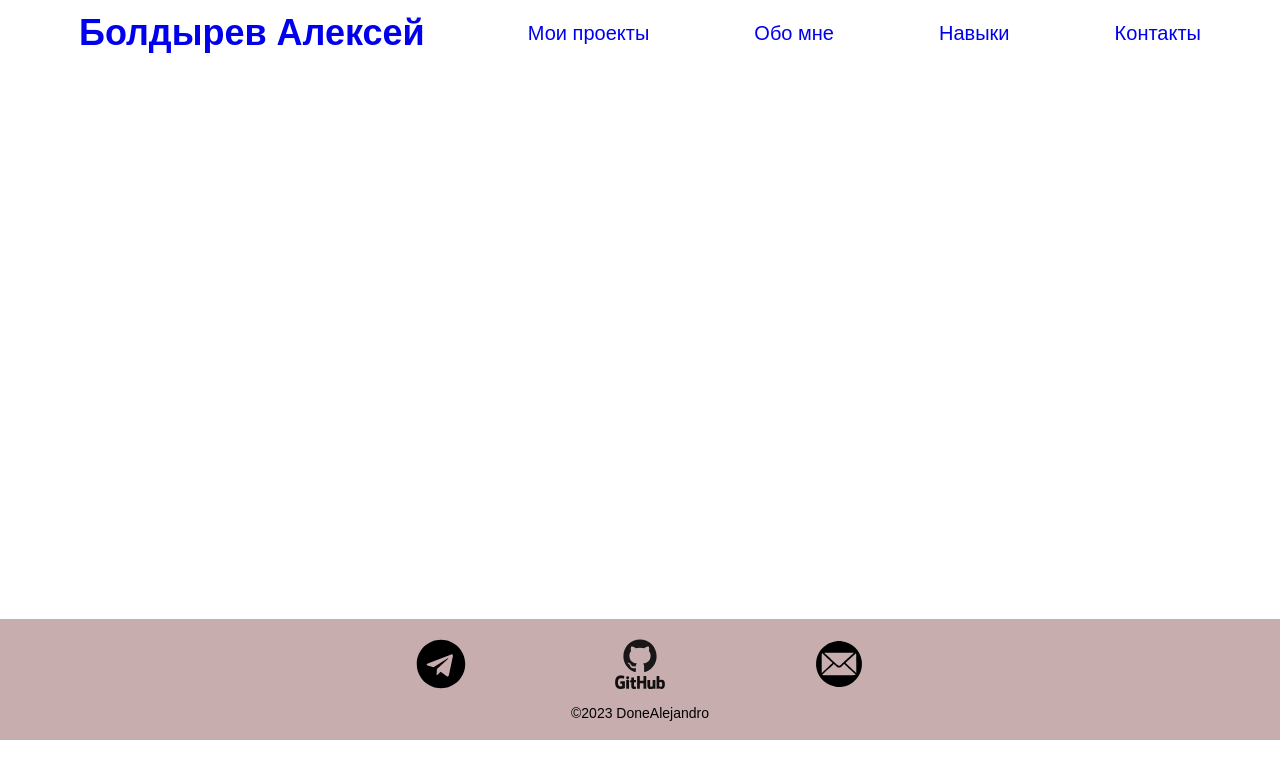
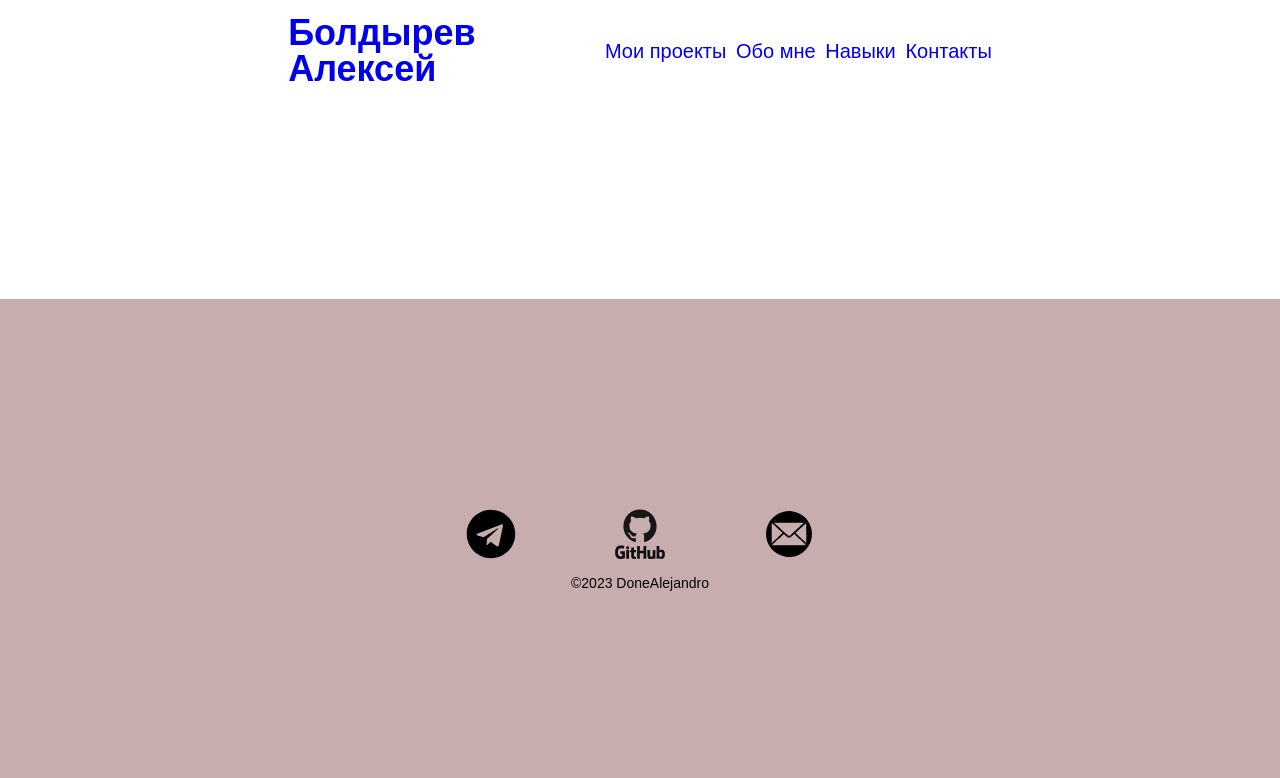
Before and after one commit to DoneAlejandro/resume, a React (Create React App) app: page /skills in a window 1280 px wide. Shown: the top 778 px of the page. Built offline with nearby package versions, Linux system fonts and the light colour scheme; the HTML template or start-up script is replaced by a standard one.

Commit message:
fixed bugs

```diff
--- a/src/App.js
+++ b/src/App.js
@@ -8,11 +8,11 @@ import { Main } from "./components/Main";
 
 function App() {
   return (
-    <>
+    <div className="wrapper">
       <Header />
       <Main />
       <Footer />
-    </>
+    </div>
   );
 }
 
--- a/src/App.scss
+++ b/src/App.scss
@@ -1,15 +1,18 @@
-// .wrapper {
-//   display: flex;
-//   min-height: 100%;
-//   overflow: hidden;
-//   flex-direction: column;
+.wrapper {
+  //   display: flex;
+  //   min-height: 100%;
+  //   overflow: hidden;
+  //   flex-direction: column;
+  min-height: 100vh;
+  display: grid;
+  grid-template-rows: auto 1fr auto;
+}
+
+// .main {
+//   min-height: calc(100vh - 247px);
+//   max-width: 90vw;
+//   margin: 0 auto;
 // }
-
-.main {
-  min-height: calc(100vh - 247px);
-  max-width: 90vw;
-  margin: 0 auto;
-}
 // @media (max-width: 1200px) {
 //   .container {
 //     max-width: 970px;
--- a/src/components/Footer/Footer.module.scss
+++ b/src/components/Footer/Footer.module.scss
@@ -1,7 +1,7 @@
 .container {
   max-width: 90vw;
   margin: 0 auto;
-  padding: 20px 15px;
+  padding: 15rem 10rem;
 }
 
 .footer {
--- a/src/components/Main/Main.jsx
+++ b/src/components/Main/Main.jsx
@@ -6,11 +6,12 @@ import { Projects } from "../pages/Projects";
 import { About } from "../pages/About";
 import { Skills } from "../pages/Skills";
 import { Contact } from "../pages/Contact";
+import style from "./Main.module.scss";
 
 export const Main = () => {
   const location = useLocation();
   return (
-    <main className="main container">
+    <main className={style.container}>
       <AnimatePresence>
         <Routes location={location} key={location.pathname}>
           <Route path="/" element={<MainPage />} />
--- /dev/null
+++ b/src/components/Main/Main.module.scss
@@ -0,0 +1,11 @@
+.container {
+  max-width: 90vw;
+  margin: 0 auto;
+  padding: 0 15px;
+}
+
+@media (min-width: 1880px) {
+  .container {
+    max-width: 1660px;
+  }
+}
--- a/src/components/ProjectItem/ProjectItem.jsx
+++ b/src/components/ProjectItem/ProjectItem.jsx
@@ -12,7 +12,6 @@ export const ProjectItem = ({ img, title, subtitle, link }) => {
       </div>
       <div className={style.item__container}>
         <img src={img} alt={title} />
-
         <span>{title}</span>
       </div>
     </div>
--- a/src/components/pages/Projects/Projects.jsx
+++ b/src/components/pages/Projects/Projects.jsx
@@ -10,13 +10,16 @@ import { ProjectItem } from "../../ProjectItem";
 
 export const Projects = () => {
   return (
-    <main className={`${style.project} ${style.container}`}>
-      <ProjectItem img={brand} title={"The Brand"} subtitle={"Online clothes store. The project is implemented using HTML, SCSS, JS."} link={"https://github.com/DoneAlejandro/TheBrand"} />
-      <ProjectItem img={pizza} title={"React pizzas project"} subtitle={"Pizzas restaurant site. The project is implemented using react. Redux is used as a state manager."} link={"https://github.com/DoneAlejandro/Pizza"} />
-      <ProjectItem img={ratio} title={"Ratio"} subtitle={"Classic SPA. The project is implemented using HTML, CSS."} link={"https://github.com/DoneAlejandro/Ratio"} />
-      <ProjectItem img={training} title={"Aim Training"} subtitle={"The game for training your reaction. The project is implemented using HTML, CSS, JS."} link={"https://codepen.io/donealejandro/pen/NWzPLmv"} />
-      <ProjectItem img={slider} title={"Slider"} subtitle={"Interesting slider. The project is implemented using HTML, CSS, JS."} link={"https://codepen.io/donealejandro/pen/bGKNVJV"} />
-      <ProjectItem img={relax} title={"The board"} subtitle={"The game for relaxing.The project is implemented using HTML, CSS, JS."} link={"https://codepen.io/donealejandro/pen/yLEyJNy"} />
-    </main>
+    <div className={style.container}>
+      <h1>Мои проекты</h1>
+      <div className={style.project}>
+        <ProjectItem img={brand} title={"The Brand"} subtitle={"Online clothes store. The project is implemented using HTML, SCSS, JS."} link={"https://github.com/DoneAlejandro/TheBrand"} />
+        <ProjectItem img={pizza} title={"React pizzas"} subtitle={"Pizzas restaurant site. The project is implemented using react. Redux is used as a state manager."} link={"https://github.com/DoneAlejandro/Pizza"} />
+        <ProjectItem img={ratio} title={"Ratio"} subtitle={"Classic SPA. The project is implemented using HTML, CSS."} link={"https://github.com/DoneAlejandro/Ratio"} />
+        <ProjectItem img={training} title={"Aim Training"} subtitle={"The game for training your reaction. The project is implemented using HTML, CSS, JS."} link={"https://codepen.io/donealejandro/pen/NWzPLmv"} />
+        <ProjectItem img={slider} title={"Slider"} subtitle={"Interesting slider. The project is implemented using HTML, CSS, JS."} link={"https://codepen.io/donealejandro/pen/bGKNVJV"} />
+        <ProjectItem img={relax} title={"The board"} subtitle={"The game for relaxing.The project is implemented using HTML, CSS, JS."} link={"https://codepen.io/donealejandro/pen/yLEyJNy"} />
+      </div>
+    </div>
   );
 };
--- a/src/components/pages/Projects/Projects.module.scss
+++ b/src/components/pages/Projects/Projects.module.scss
@@ -1,12 +1,7 @@
-.container {
-  max-width: 85vw;
-  margin: 0 auto;
-  padding: 0 15px;
-}
-
 .project {
   display: flex;
   justify-content: space-between;
+
   padding: 40px 0;
   flex-wrap: wrap;
   gap: 46px;
```
Also changed, not shown: src/components/ProjectItem/ProjectItem.module.scss (+15 -3 lines).
